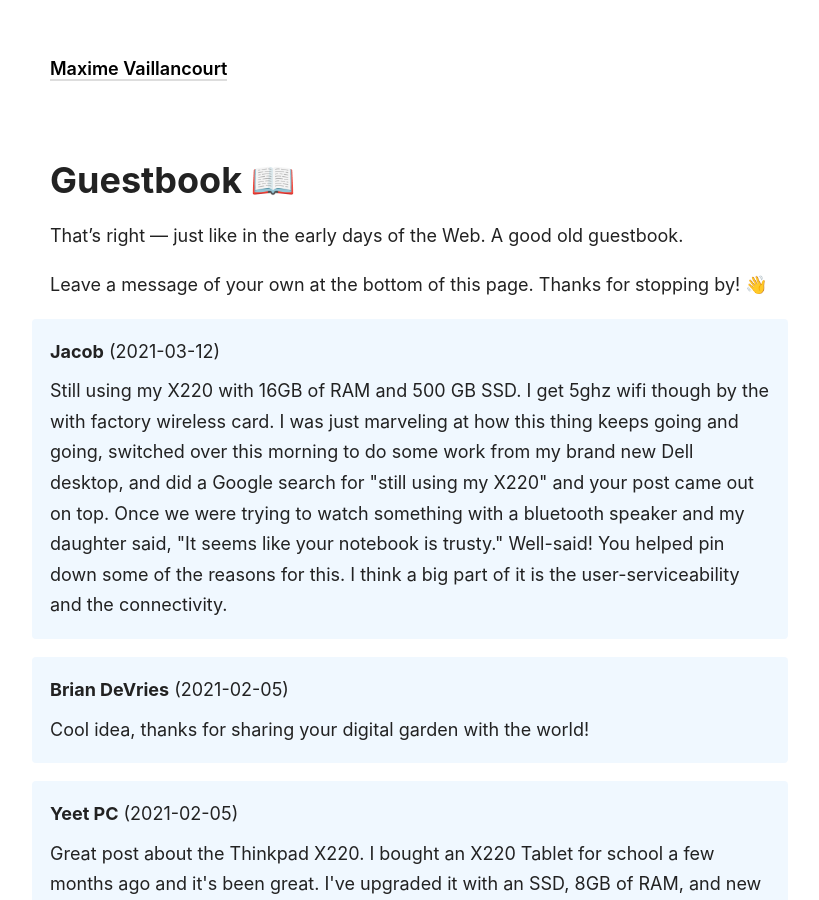
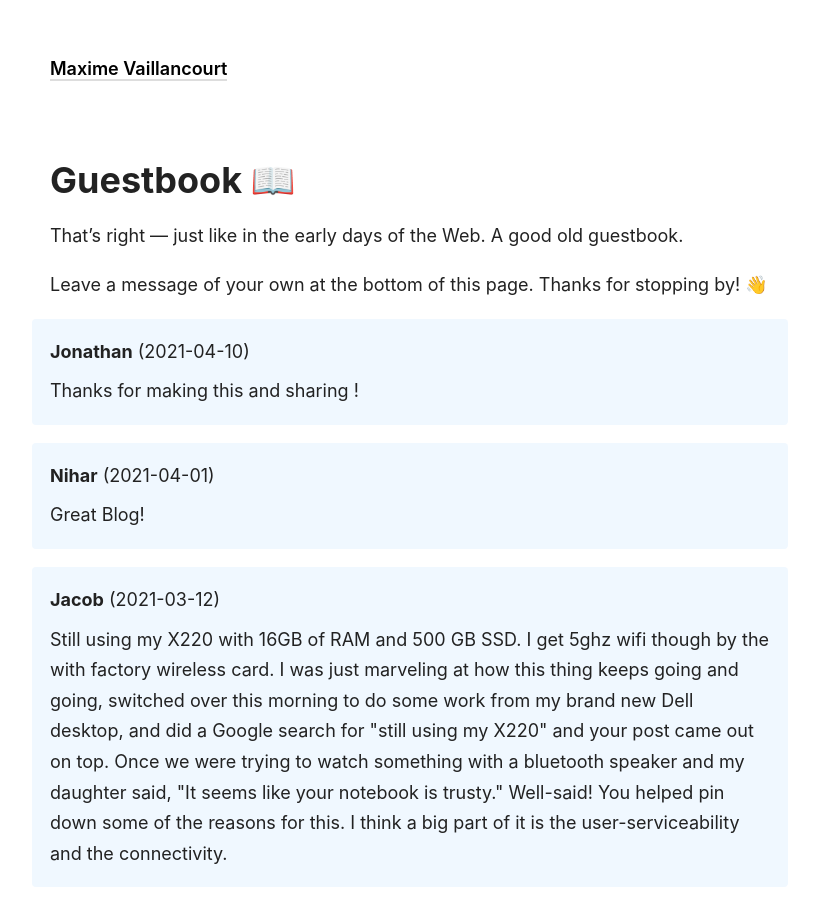
Before and after one commit to maximevaillancourt/maximevaillancourt.github.io, a Jekyll site: the page built from _pages/guestbook.md, in a window 1280 px wide and 900 px high. Shown: the whole window, without its empty margins (230-1049 px from the left). Built offline with Jekyll 4.4.1, drawn with Linux system fonts in a browser that asks for light colours.

Commit message:
Update guestbook messages from Netlify Forms API

```diff
--- a/_data/guestbook_messages.yml
+++ b/_data/guestbook_messages.yml
@@ -122,3 +122,11 @@
     speaker and my daughter said, &quot;It seems like your notebook is trusty.&quot;  Well-said!  You
     helped pin down some of the reasons for this.  I think a big part of it is the
     user-serviceability and the connectivity.
+- netlify_submission_id: 6065d4952a5eb10512e15128
+  author: Nihar
+  timestamp: '2021-04-01T14:11:33+00:00'
+  body: Great Blog!
+- netlify_submission_id: 607140013a86ceb1e4c32281
+  author: Jonathan
+  timestamp: '2021-04-10T06:04:49+00:00'
+  body: Thanks for making this and sharing !
```
